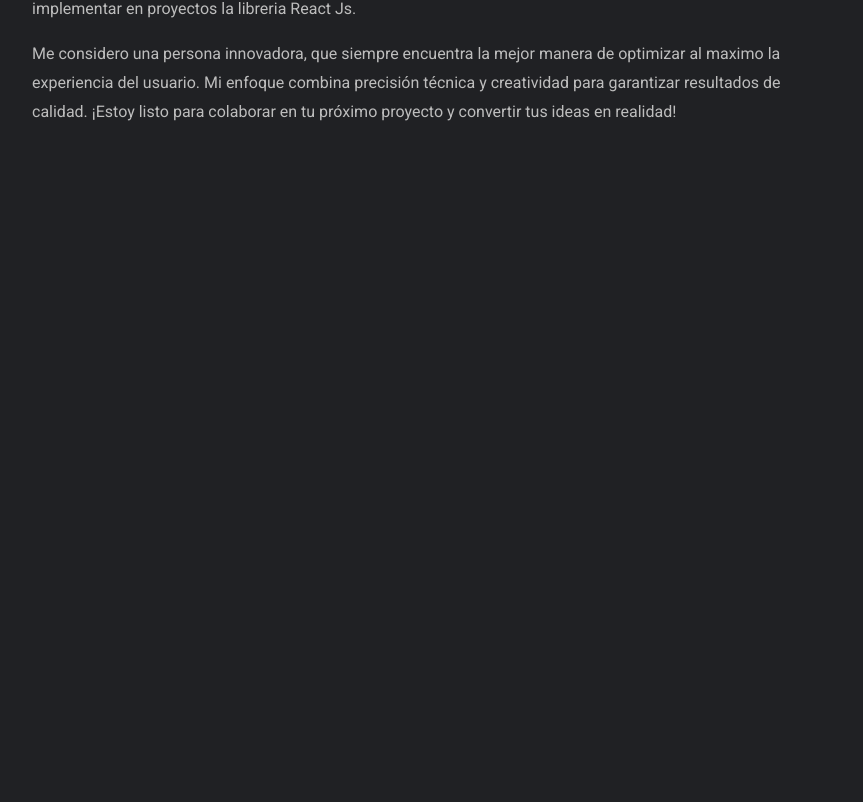
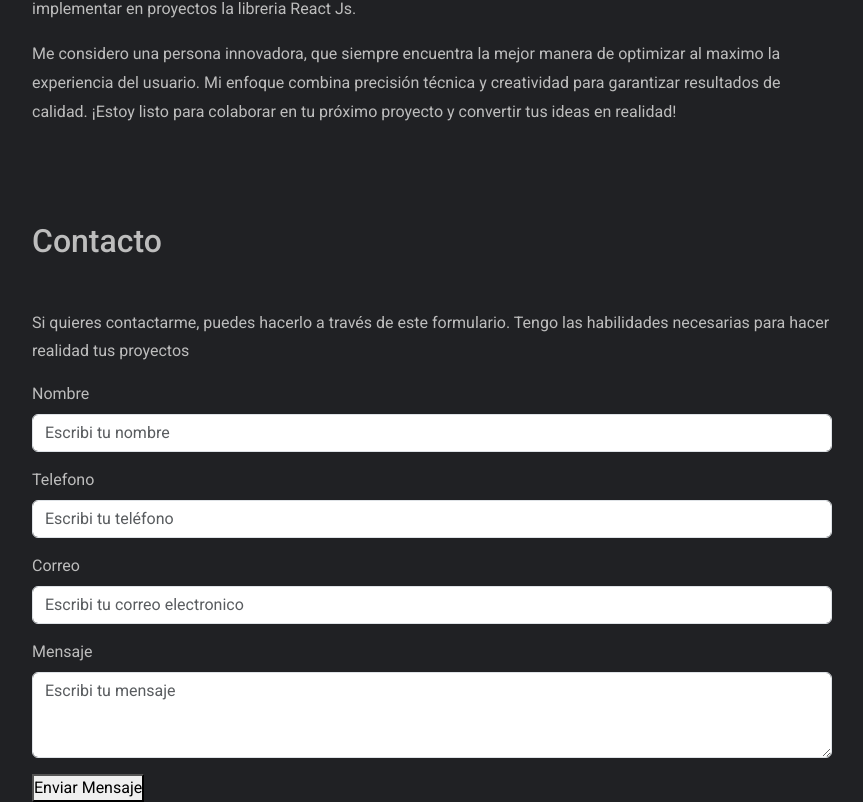
Before and after one commit to matiasealianelli/portafolio-web, a React (Vite) app: page / in a window 1280 px wide. Shown: the part 2322-3124 px from the top of the page, without its empty margins (208-1071 px from the left). Before the commit the page ends 2544 px from the top, so only its background shows below. Built offline with nearby package versions, Linux system fonts and the light colour scheme.

Commit message:
Agregue estructura jsx de seccion Contacto

```diff
--- a/package.json
+++ b/package.json
@@ -13,9 +13,11 @@
   },
   "dependencies": {
     "bootstrap": "^5.3.3",
+    "cors": "^2.8.5",
     "react": "^18.3.1",
     "react-bootstrap": "^2.10.7",
-    "react-dom": "^18.3.1"
+    "react-dom": "^18.3.1",
+    "react-google-recaptcha": "^3.1.0"
   },
   "devDependencies": {
     "@eslint/js": "^9.17.0",
--- a/src/components/Contact.jsx
+++ b/src/components/Contact.jsx
@@ -1,9 +1,146 @@
+import { useState } from "react";
 import "../styles/Contact.css";
 
 function Contact() {
-    return <>
+  const [formData, setFormData] = useState({
+    name: "",
+    phone: "",
+    correo: "",
+    mensaje: "",
+  });
 
-    </>;
+  const handleChange = (e) => {
+    const { name, value } = e.target;
+    setFormData({ ...formData, [name]: value });
+  };
+
+  const handleSubmit = async (e) => {
+    e.preventDefault();
+
+    // Validar datos antes de enviarlos al backend
+    if (
+      !formData.name ||
+      !formData.phone ||
+      !formData.correo ||
+      !formData.mensaje
+    ) {
+      alert("Todos los campos son obligatorios.");
+      return;
+    }
+    if (!/^[a-zA-Z\s]+$/.test(formData.name)) {
+      alert("Por favor ingresa un nombre válido.");
+      return;
+    }
+    if (!/^\d+$/.test(formData.phone)) {
+      alert("Por favor ingresa un número de teléfono válido.");
+      return;
+    }
+    if (!/^[^\s@]+@[^\s@]+\.[^\s@]+$/.test(formData.correo)) {
+      alert("Por favor ingresa un correo válido.");
+      return;
+    }
+    if (formData.mensaje.length < 10) {
+      alert("El mensaje debe tener al menos 10 caracteres.");
+      return;
+    }
+    try {
+      const response = await fetch(
+        "https://backend-portafolio-letr.onrender.com/send",
+        {
+          origin: "http://localhost:5173/",
+          method: "POST",
+          headers: {
+            "Content-Type": "application/json",
+          },
+          body: JSON.stringify(formData),
+        }
+      );
+
+      if (response.ok) {
+        alert("¡Mensaje enviado con éxito!");
+        setFormData({
+          name: "",
+          phone: "",
+          correo: "",
+          mensaje: "",
+        });
+      } else {
+        const errorData = await response.json();
+        alert(`Error: ${errorData.error || "No se pudo enviar el mensaje."}`);
+      }
+    } catch (error) {
+      console.log("Error al enviar el formulario: :'(", error);
+      alert("Hubo un problema al conectar con el servidor.");
+    }
+  };
+
+  return (
+    <section className="sections contacto" id="contacto">
+      <h2 className="title titleSections">Contacto</h2>
+      <p className="text-sobremi">
+        Si quieres contactarme, puedes hacerlo a través de este formulario.
+        Tengo las habilidades necesarias para hacer realidad tus proyectos
+      </p>
+      <form id="form" onSubmit={handleSubmit}>
+        <div className="mb-3">
+          <label htmlFor="name" className="form-label">
+            Nombre
+          </label>
+          <input
+            type="text"
+            name="name"
+            className="form-control inputMail styleInputForm"
+            value={formData.name}
+            onChange={handleChange}
+            placeholder="Escribi tu nombre"
+          />
+        </div>
+        <div className="mb-3">
+          <label htmlFor="phone" className="form-label">
+            Telefono
+          </label>
+          <input
+            type="text"
+            name="phone"
+            className="form-control inputMail styleInputForm"
+            value={formData.phone}
+            onChange={handleChange}
+            placeholder="Escribi tu teléfono"
+          />
+        </div>
+        <div className="mb-3">
+          <label htmlFor="correo" className="form-label">
+            Correo
+          </label>
+          <input
+            type="email"
+            name="correo"
+            className="form-control inputMail styleInputForm"
+            value={formData.correo}
+            onChange={handleChange}
+            placeholder="Escribi tu correo electronico"
+          />
+        </div>
+        <div className="mb-3">
+          <label htmlFor="mensaje" className="form-label">
+            Mensaje
+          </label>
+          <textarea
+            name="mensaje"
+            className="form-control textareaForm styleInputForm"
+            value={formData.mensaje}
+            onChange={handleChange}
+            rows={3}
+            placeholder="Escribi tu mensaje"
+          />
+        </div>
+
+        <button type="submit" target="_blank" className="btnForm  ">
+          Enviar Mensaje
+        </button>
+      </form>
+    </section>
+  );
 }
 
 export default Contact;
```
Also changed, not shown: 1 other file (tests, documents, lock files or other folders).
